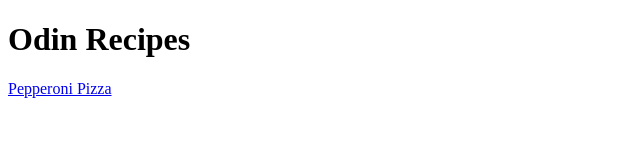
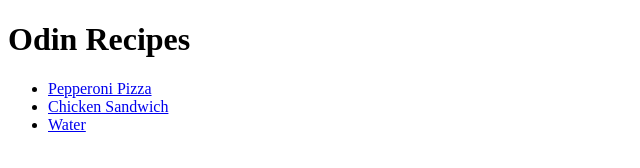
Before and after one commit to pluribus-1/odin-recipes, a plain HTML site: page index.html in a window 1280 px wide. Shown: the whole page, without its empty margins (0-640 px from the left). Drawn offline with Linux system fonts and the light colour scheme.

Commit message:
Add chicken sandwich and water recipes

```diff
--- a/index.html
+++ b/index.html
@@ -7,6 +7,12 @@
 
     <body>
         <h1>Odin Recipes</h1>
-        <a href="recipes/pizza.html">Pepperoni Pizza</a>
+
+        <ul>
+            <li><a href="recipes/pizza.html">Pepperoni Pizza</a></li>
+            <li><a href="recipes/chickensandwich.html">Chicken Sandwich</a></li>
+            <li><a href="recipes/water.html">Water</a></li>
+        </ul>
+
     </body>
 </html>
```
Also changed, not shown: recipes/chickensandwich.html (added, +11 -0 lines), recipes/water.html (added, +11 -0 lines).
